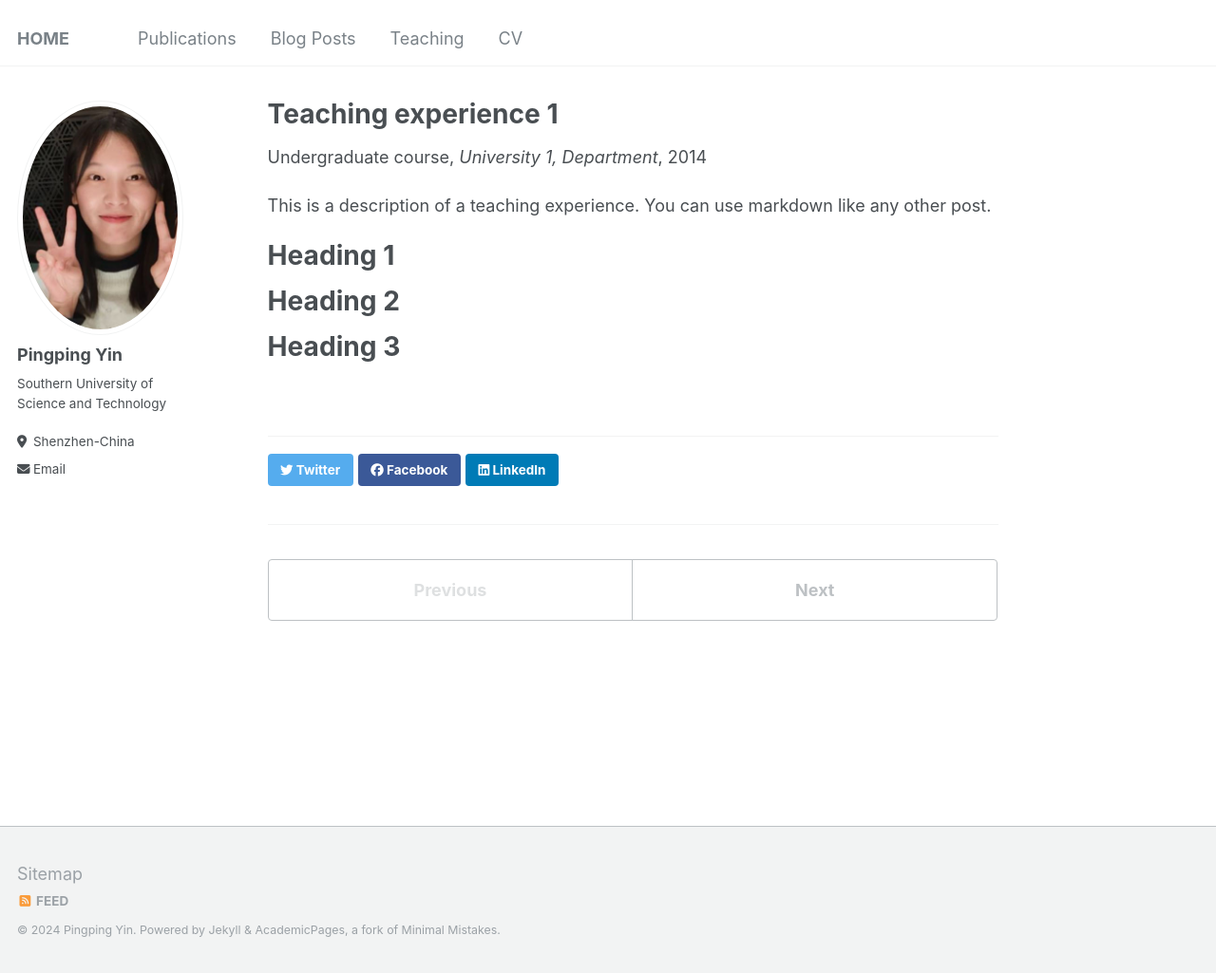
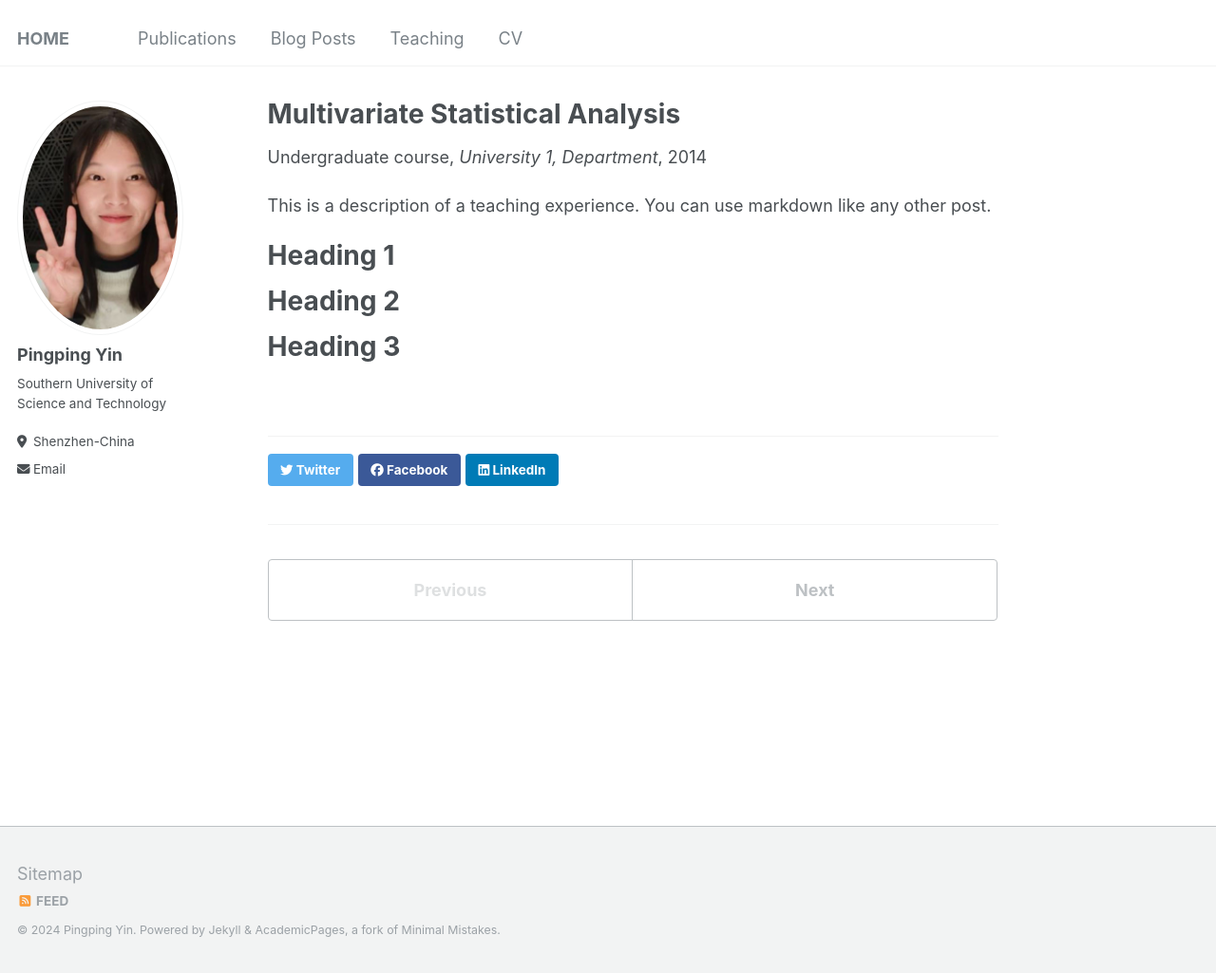
Before and after one commit to Jane-del/pingpingyinzoe.github.io, a Jekyll site: the page built from _teaching/2014-spring-teaching-1.md, in a window 1280 px wide and 1025 px high. Shown: the whole window at 95% size. Built offline with Jekyll 4.4.1, drawn with Linux system fonts in a browser that asks for light colours.

Commit message:
Update 2014-spring-teaching-1.md

```diff
--- a/_teaching/2014-spring-teaching-1.md
+++ b/_teaching/2014-spring-teaching-1.md
@@ -1,5 +1,5 @@
 ---
-title: "Teaching experience 1"
+title: "Multivariate Statistical Analysis"
 collection: teaching
 type: "Undergraduate course"
 permalink: /teaching/2014-spring-teaching-1
```
